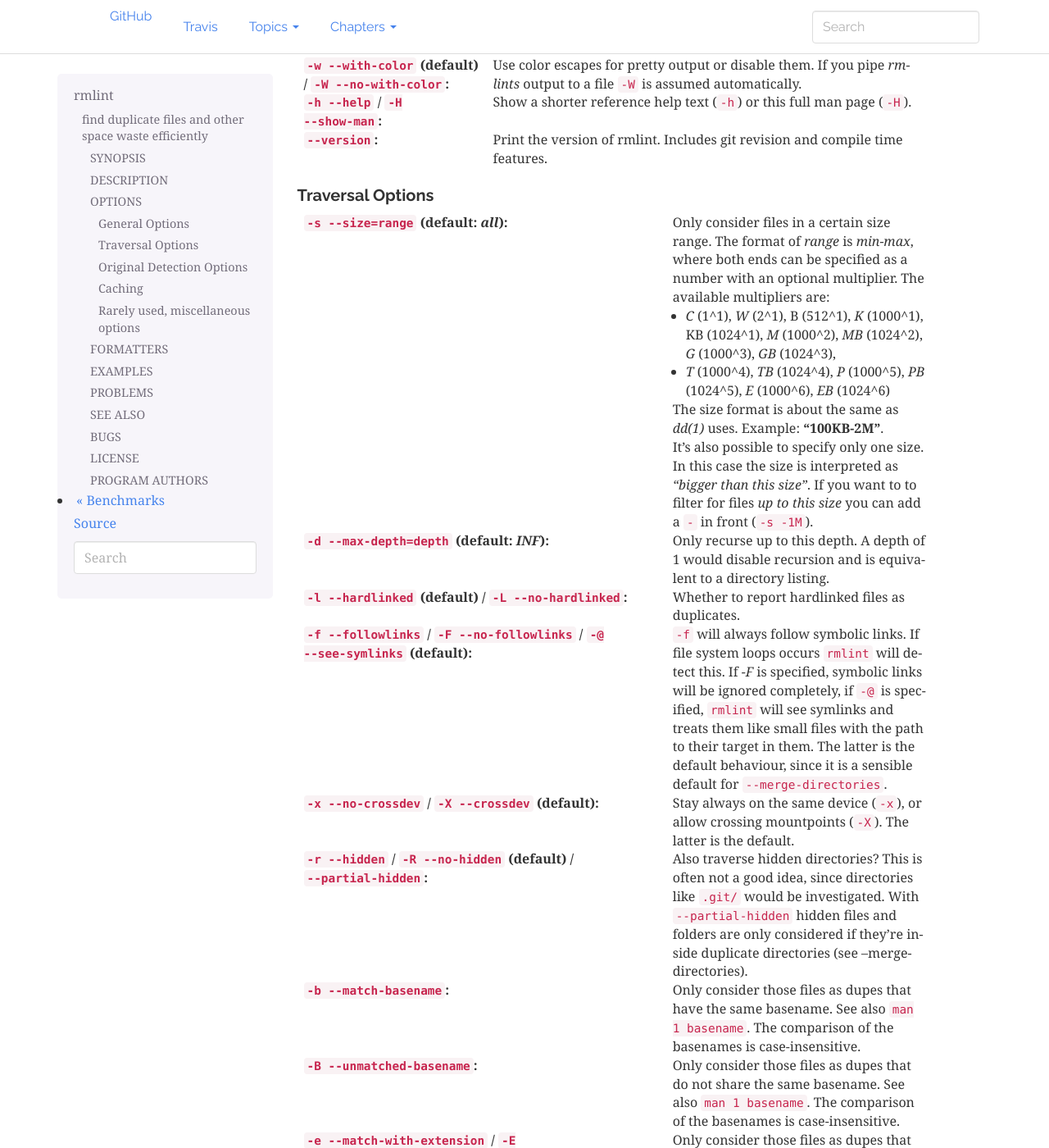
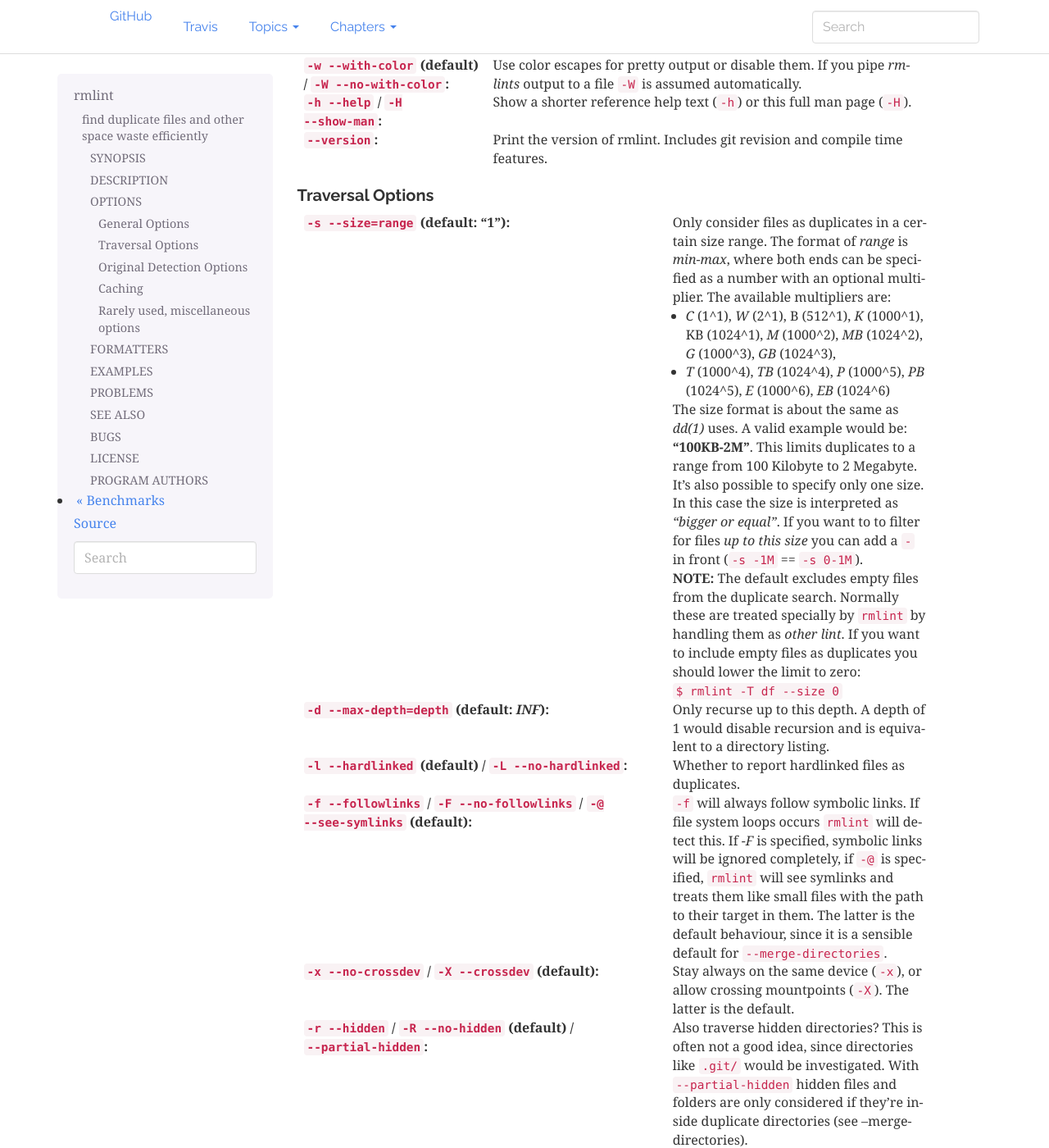
Before and after one commit to sahib/rmlint, a Sphinx documentation site: the page built from docs/rmlint.1.rst, in a window 1280 px wide and 1400 px high, scrolled down 3896 px. Shown: the whole window at 82% size. Built offline with Sphinx 7.4.7, drawn with Linux system fonts in a browser that asks for light colours.

Commit message:
Do not search for empty file duplicates by default, only when --equal is used (as discussed)

```diff
--- a/docs/rmlint.1.rst
+++ b/docs/rmlint.1.rst
@@ -258,20 +258,28 @@
 Traversal Options
 -----------------
 
-:``-s --size=range`` (**default\:** *all*):
+:``-s --size=range`` (**default\:** "1"):
 
-    Only consider files in a certain size range.
+    Only consider files as duplicates in a certain size range.
     The format of `range` is `min-max`, where both ends can be specified
     as a number with an optional multiplier. The available multipliers are:
 
     - *C* (1^1), *W* (2^1), B (512^1), *K* (1000^1), KB (1024^1), *M* (1000^2), *MB* (1024^2), *G* (1000^3), *GB* (1024^3),
     - *T* (1000^4), *TB* (1024^4), *P* (1000^5), *PB* (1024^5), *E* (1000^6), *EB* (1024^6)
 
-    The size format is about the same as `dd(1)` uses. Example: **"100KB-2M"**.
+    The size format is about the same as `dd(1)` uses. A valid example would be: **"100KB-2M"**.
+    This limits duplicates to a range from 100 Kilobyte to 2 Megabyte.
 
     It's also possible to specify only one size. In this case the size is
-    interpreted as *"bigger than this size"*. If you want to to filter for files
-    *up to this size* you can add a ``-`` in front (``-s -1M``).
+    interpreted as *"bigger or equal"*. If you want to to filter for files
+    *up to this size* you can add a ``-`` in front (``-s -1M`` == ``-s 0-1M``).
+
+    **NOTE:** The default excludes empty files from the duplicate search.
+    Normally these are treated specially by ``rmlint`` by handling them as
+    *other lint*. If you want to include empty files as duplicates you should
+    lower the limit to zero:
+
+    ``$ rmlint -T df --size 0``
 
 :``-d --max-depth=depth`` (**default\:** *INF*):
 
--- a/docs/tutorial.rst
+++ b/docs/tutorial.rst
@@ -101,14 +101,15 @@
    $ rmlint -s 4K
    # only check files smaller than 1234 bytes:
    $ rmlint -s 0-1234
+   # Find empty files and handle them as duplicates:
+   $ rmlint -T df --size 0-1
 
 Valid units include:
 
 |  K,M,G,T,P for powers of 1000
 |  KB, MB, GB etc for powers of 1024
 
-If no units are given, ``rmlint`` assumes bytes.
-
+If no units are given, ``rmlint`` will assume bytes.
 
 Limit duplicate matching according to basename
 ~~~~~~~~~~~~~~~~~~~~~~~~~~~~~
```
Also changed, not shown: 4 other files.
